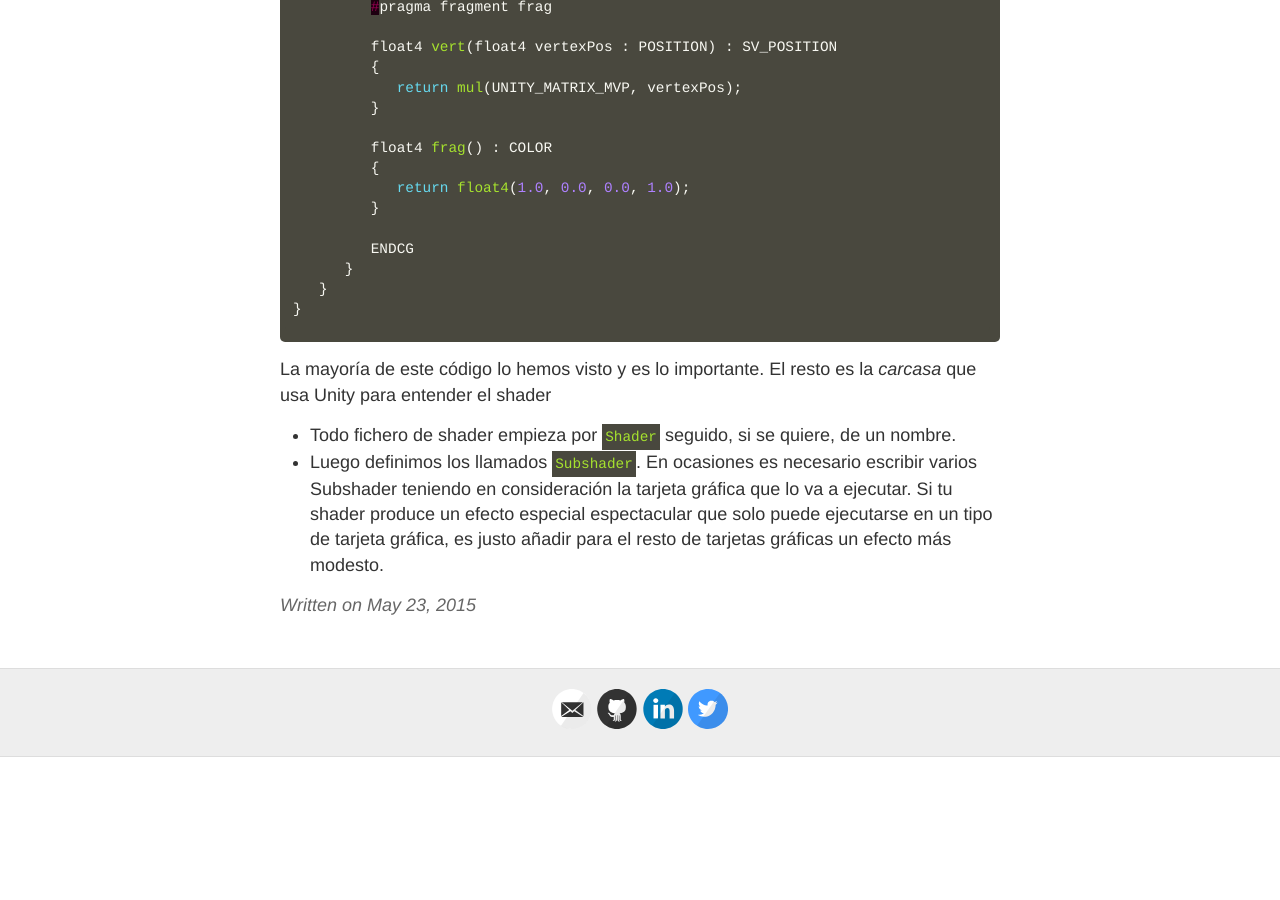
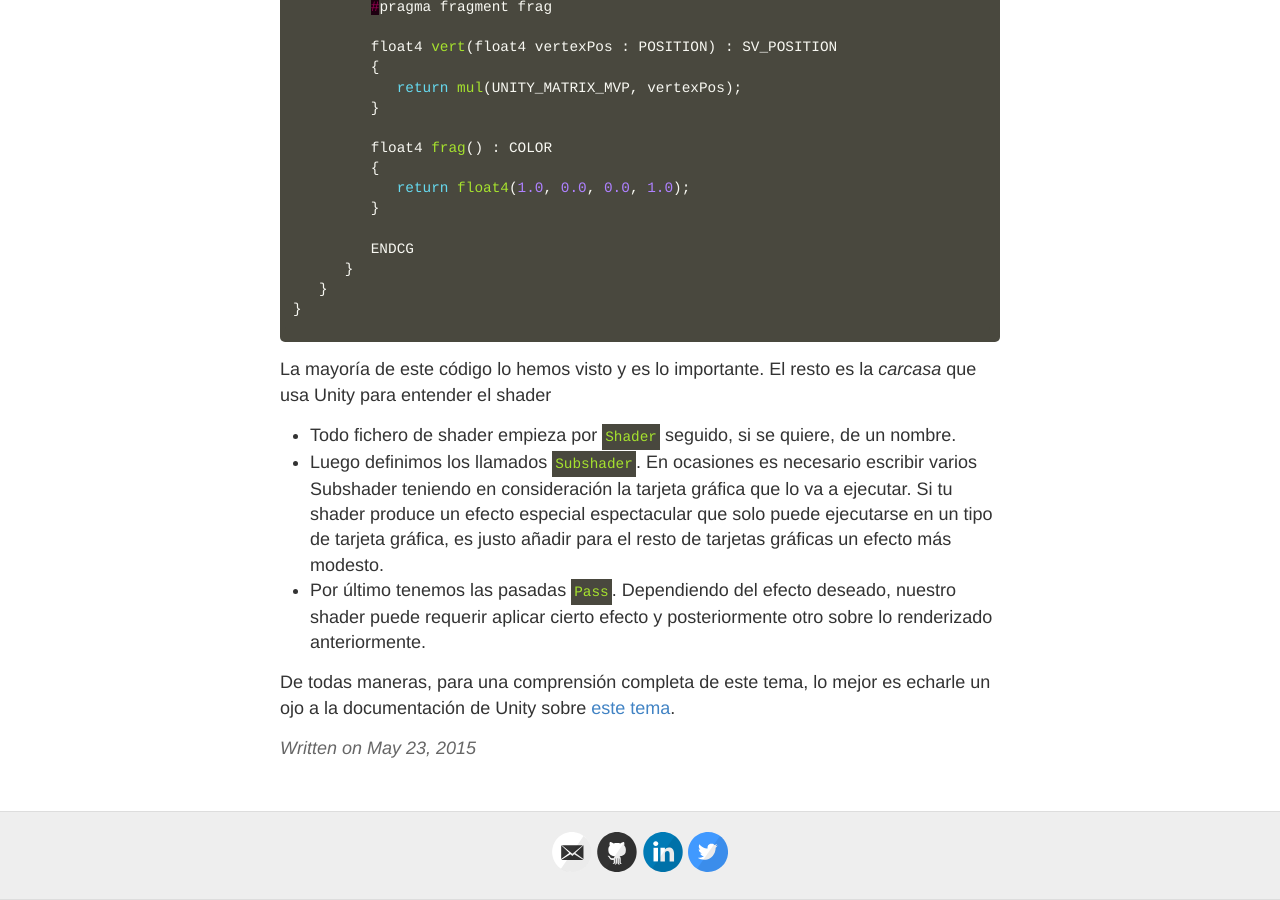
Before and after one commit to josemorval/UnityArchive, a Jekyll site: the page built from _posts/2015-05-23-pintandocuadro.md, in a window 1280 px wide and 900 px high, scrolled down 2282 px. Built offline with Jekyll 4.4.1, drawn with Linux system fonts in a browser that asks for light colours; Markdown is read by kramdown in place of the engine named in the settings; before the commit the page ends 3039 px from its top, so only the background shows below that.

Commit message:
Updated 2015-05-23-pintandocuadro.md

````diff
--- a/_posts/2015-05-23-pintandocuadro.md
+++ b/_posts/2015-05-23-pintandocuadro.md
@@ -81,3 +81,6 @@ La mayoría de este código lo hemos visto y es lo importante. El resto es la _c
 
 - Todo fichero de shader empieza por ```Shader``` seguido, si se quiere, de un nombre.
 - Luego definimos los llamados ```Subshader```. En ocasiones es necesario escribir varios Subshader teniendo en consideración la tarjeta gráfica que lo va a ejecutar. Si tu shader produce un efecto especial espectacular que solo puede ejecutarse en un tipo de tarjeta gráfica, es justo añadir para el resto de tarjetas gráficas un efecto más modesto.
+- Por último tenemos las pasadas ```Pass```. Dependiendo del efecto deseado, nuestro shader puede requerir aplicar cierto efecto y posteriormente otro sobre lo renderizado anteriormente.
+
+De todas maneras, para una comprensión completa de este tema, lo mejor es echarle un ojo a la documentación de Unity sobre [este tema](http://docs.unity3d.com/460/Documentation/Manual/ShadersOverview.html).
````
